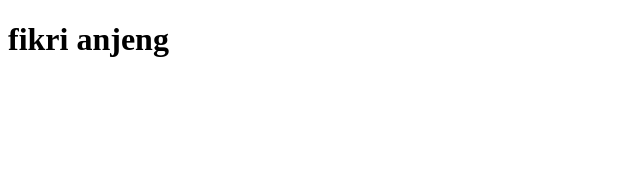
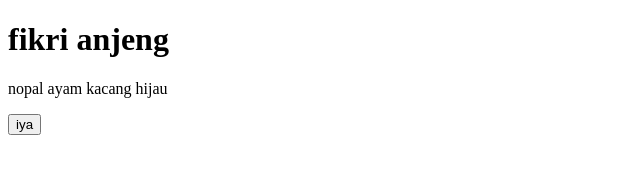
Before and after one commit to Nopalenambelas/belajar-github, a plain HTML site: page index.html in a window 1280 px wide. Shown: the whole page, without its empty margins (0-640 px from the left). Drawn offline with Linux system fonts and the light colour scheme.

Commit message:
nambah paragraf sm btn

```diff
--- a/index.html
+++ b/index.html
@@ -7,5 +7,7 @@
 </head>
 <body>
     <h1>fikri anjeng</h1>
+    <p>nopal ayam kacang  hijau</p>
+    <button>iya</button>
 </body>
 </html>
```
